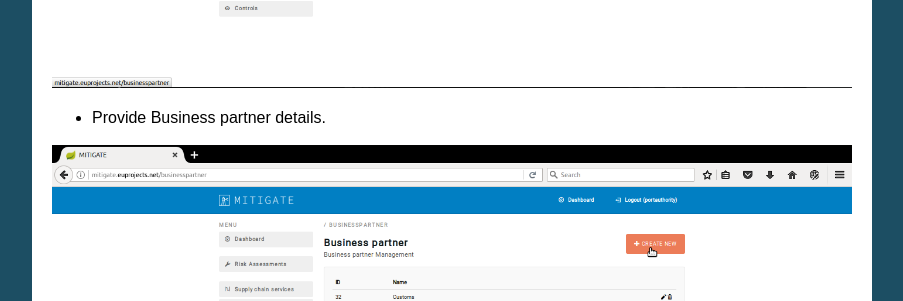
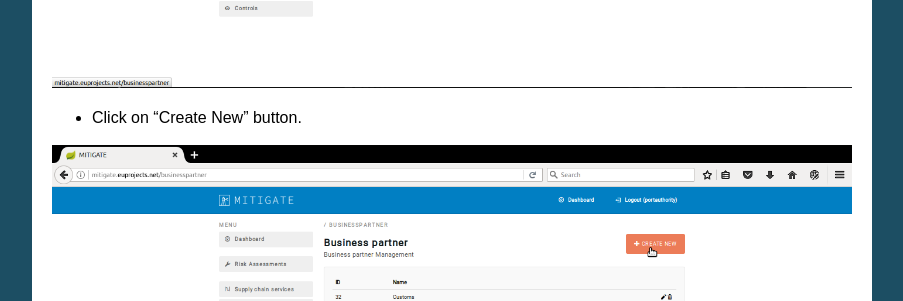
Before and after one commit to singularlogic/mitigate-documentation, a Sphinx documentation site: the page built from docs/pc_questions.rst, in a window 1280 px wide and 900 px high, scrolled down 850 px. Shown: the part 151-452 px from the top of the window, without its empty margins (198-1101 px from the left). Built offline with Sphinx 7.4.7, drawn with Linux system fonts in a browser that asks for light colours.

Commit message:
Update pc_questions.rst

```diff
--- a/docs/pc_questions.rst
+++ b/docs/pc_questions.rst
@@ -14,7 +14,7 @@ Add a Business Partner
 
 .. image:: assets/bp.png
 
-- Provide Business partner details.
+- Click on “Create New” button.
 
 .. image:: assets/bp_2.png
 
```
